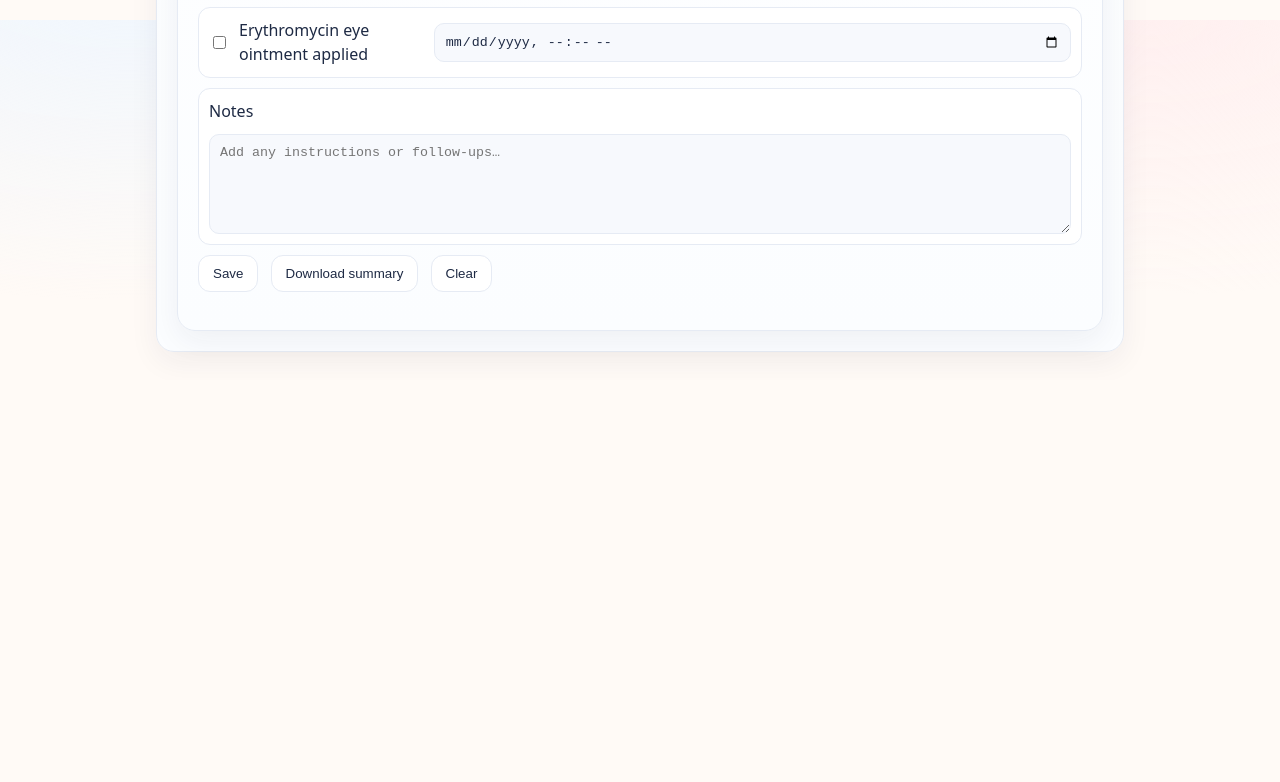
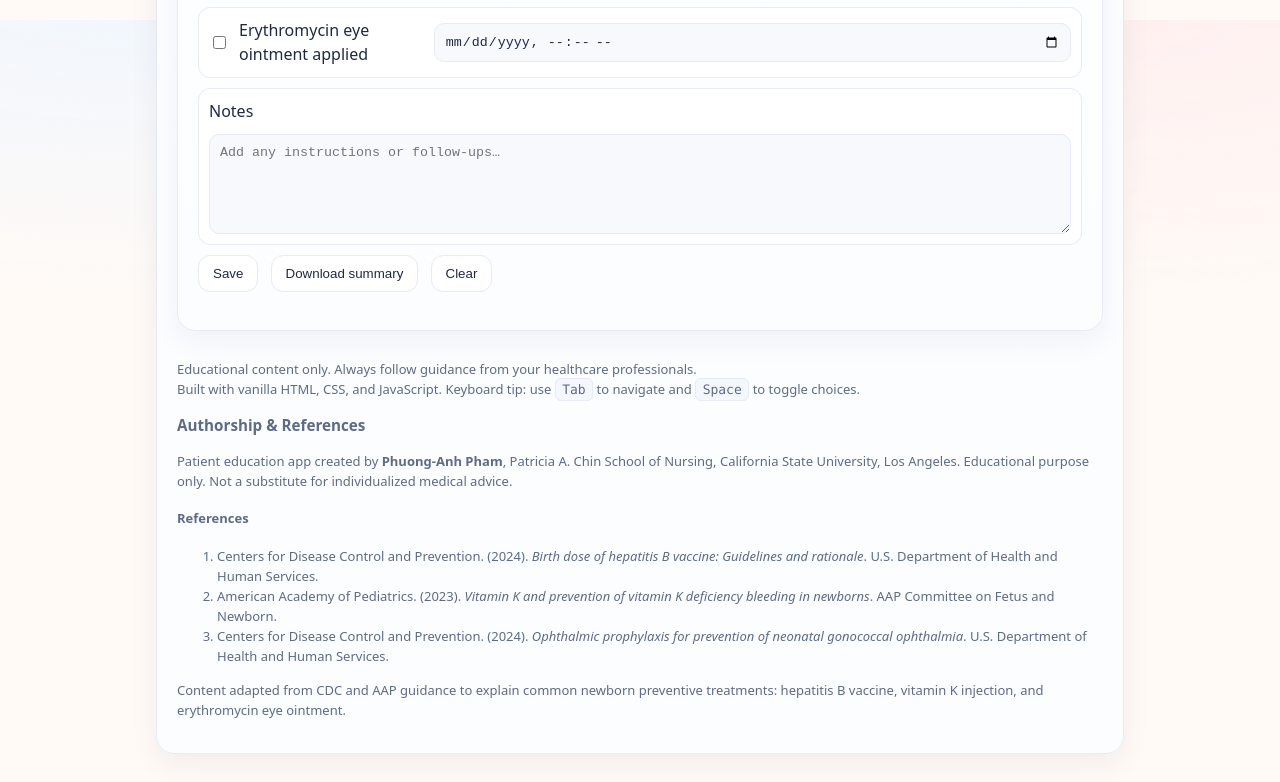
Before and after one commit to annppham/newbornmeds, a plain HTML site: page index.html in a window 1280 px wide. Shown: the part 3180-3962 px from the top of the page. Before the commit the page ends 3560 px from the top, so only its background shows below. Drawn offline with Linux system fonts and the light colour scheme.

Commit message:
Add footer with authorship and reference information
Added footer with educational content and references.

```diff
--- a/index.html
+++ b/index.html
@@ -306,4 +306,43 @@
 
   <script src="script.js" defer></script>
 </body>
+
+        <footer class="app-footer">
+  <div class="footer-top">
+    <div>Educational content only. Always follow guidance from your healthcare professionals.</div>
+    <div class="footer-tech">
+      Built with vanilla HTML, CSS, and JavaScript.
+      Keyboard tip: use <code class="kbd">Tab</code> to navigate and <code class="kbd">Space</code> to toggle choices.
+    </div>
+  </div>
+
+  <div class="ref-card">
+    <h3 class="ref-heading">Authorship & References</h3>
+
+    <p class="muted smalltext">
+      Patient education app created by <strong>Phuong-Anh Pham</strong>, Patricia A. Chin School of Nursing,
+      California State University, Los Angeles.
+      Educational purpose only. Not a substitute for individualized medical advice.
+    </p>
+
+    <h4 class="ref-list-heading">References</h4>
+    <ol class="ref-list">
+      <li>
+        Centers for Disease Control and Prevention. (2024). <em>Birth dose of hepatitis B vaccine: Guidelines and rationale</em>. U.S. Department of Health and Human Services.
+      </li>
+      <li>
+        American Academy of Pediatrics. (2023). <em>Vitamin K and prevention of vitamin K deficiency bleeding in newborns</em>. AAP Committee on Fetus and Newborn.
+      </li>
+      <li>
+        Centers for Disease Control and Prevention. (2024). <em>Ophthalmic prophylaxis for prevention of neonatal gonococcal ophthalmia</em>. U.S. Department of Health and Human Services.
+      </li>
+    </ol>
+
+    <p class="muted tinytext">
+      Content adapted from CDC and AAP guidance to explain common newborn preventive treatments:
+      hepatitis B vaccine, vitamin K injection, and erythromycin eye ointment.
+    </p>
+  </div>
+</footer>
+
 </html>
```
